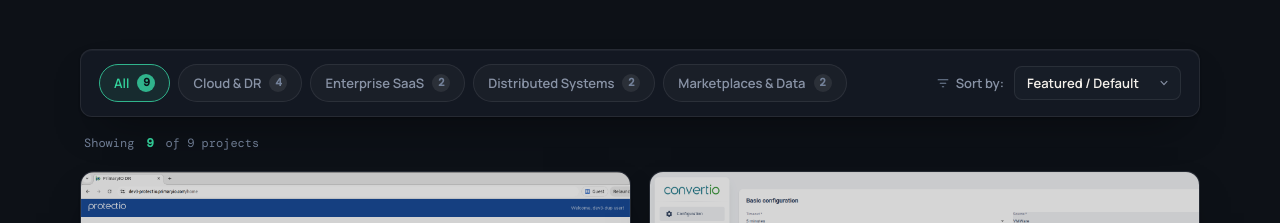
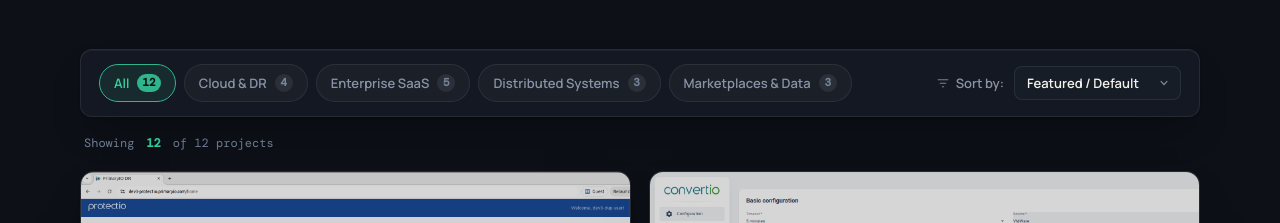
Before and after one commit to amitc1996/amit-portfolio, a Next.js app: page / in a window 1280 px wide. Shown: the part 6005-6228 px from the top of the page. Built offline with nearby package versions, Linux system fonts and the light colour scheme.

Commit message:
added some more projects

```diff
--- a/app/page.js
+++ b/app/page.js
@@ -312,6 +312,63 @@ const productProjects = [
     ],
     tags: ["PHP", "MySQL", "Maps", "Data modelling", "Reporting"],
   },
+  {
+    title: "POS / COID",
+    categoryKeys: ["saas"],
+    categoryBadge: "Enterprise POS",
+    category: "Sales, purchasing and inventory management",
+    role: "Full Stack Developer · JustAddWater",
+    context: "Original product screenshot",
+    image: "/projects/pos-coid/coid-01-add-sale.png",
+    imageAlt: "POS / COID cashier and sales terminal interface",
+    gallery: getProjectGallery("pos-coid"),
+    description:
+      "A retail and wholesale point-of-sale platform managing rapid cashier checkout, multi-warehouse inventory levels, supplier purchasing and margin reporting.",
+    highlights: [
+      "Built high-throughput cashier terminal with barcode scanning, split payments and instant receipt generation.",
+      "Engineered real-time stock ledger with low-stock alerts, reorder thresholds and purchase order reconciliation.",
+      "Delivered profit/loss reporting, cashier turnover analytics and FIFO inventory valuation.",
+    ],
+    tags: ["PHP", "Laravel", "MySQL", "Inventory", "POS", "Reporting", "REST APIs"],
+  },
+  {
+    title: "Zuma Juice",
+    categoryKeys: ["saas", "marketplace-data"],
+    categoryBadge: "E-Commerce",
+    category: "E-commerce & direct-to-consumer store",
+    role: "Full Stack Developer · JustAddWater",
+    context: "Original product screenshot",
+    image: "/projects/zuma-juice/zuma-01-home.png",
+    imageAlt: "Zuma Juice direct-to-consumer storefront and organic juice catalog",
+    gallery: getProjectGallery("zuma-juice"),
+    description:
+      "A direct-to-consumer e-commerce platform and subscription store for organic cold-pressed juices, featuring dynamic box builders and checkout analytics.",
+    highlights: [
+      "Delivered responsive e-commerce storefront with custom box selection, subscription orders and customer accounts.",
+      "Built administration dashboard with sales funnel conversion analytics, recurring revenue tracking and order fulfillment queues.",
+      "Integrated Stripe recurring billing, automated order receipts and carrier shipping label workflows.",
+    ],
+    tags: ["PHP", "Laravel", "MySQL", "E-Commerce", "Stripe", "Subscriptions", "Analytics"],
+  },
+  {
+    title: "Zona / CircuitHelp",
+    categoryKeys: ["saas", "systems"],
+    categoryBadge: "Field Service & Safety",
+    category: "Field service & safety management (Web & Mobile)",
+    role: "Full Stack Developer · JustAddWater",
+    context: "Original product screenshot",
+    image: "/projects/zona/zona-01-dashboard.jpg",
+    imageAlt: "Zona field service operations dashboard and safety alert system",
+    gallery: getProjectGallery("zona"),
+    description:
+      "A dual web and mobile safety management system enabling field technicians and facility managers to log incidents, automate dispatch and broadcast hazard alerts.",
+    highlights: [
+      "Built real-time safety monitoring console broadcasting incident alerts, site warnings and compliance workflows.",
+      "Engineered searchable ticket dispatch queue with technician assignment, geolocation logging and photo attachments.",
+      "Developed companion mobile experience with offline caching, push notifications and biometric authentication.",
+    ],
+    tags: ["PHP", "Laravel", "REST APIs", "MySQL", "Mobile App Backend", "Workflows", "Safety Operations"],
+  },
 ];
 
 const projectFilterCategories = [
@@ -325,9 +382,6 @@ const projectFilterCategories = [
 const allProjects = [...platformProjects, ...productProjects];
 
 const additionalWork = [
-  { name: "POS / COID", detail: "Sales, purchasing and inventory", gallery: getProjectGallery("pos-coid") },
-  { name: "Zuma Juice", detail: "E-commerce & direct-to-consumer store", gallery: getProjectGallery("zuma-juice") },
-  { name: "Zona / CircuitHelp", detail: "Field service & safety management (Web & Mobile)", gallery: getProjectGallery("zona") },
   { name: "FFRAT" },
   { name: "PlanInsta" },
   { name: "Haldibaan" },
```
